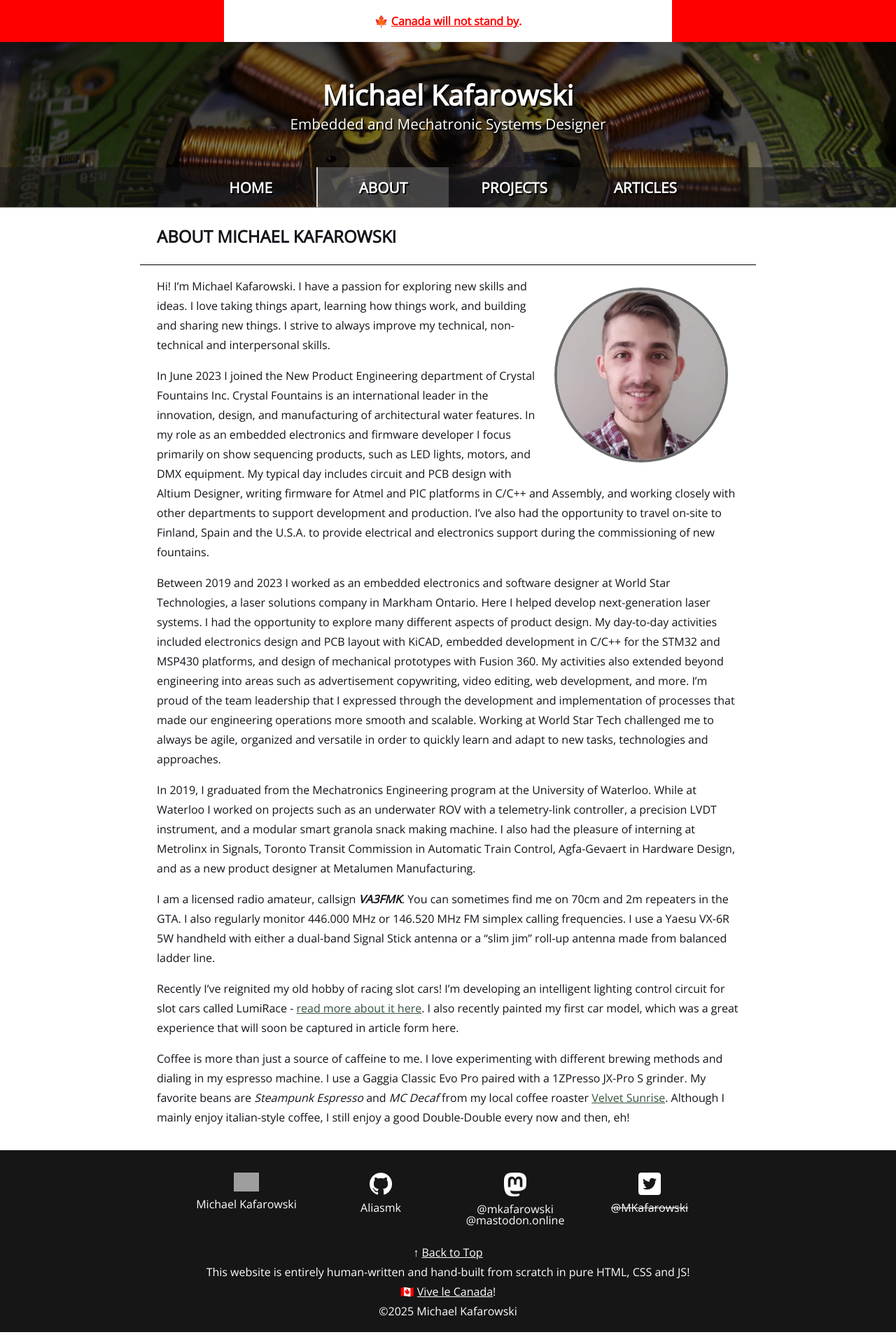
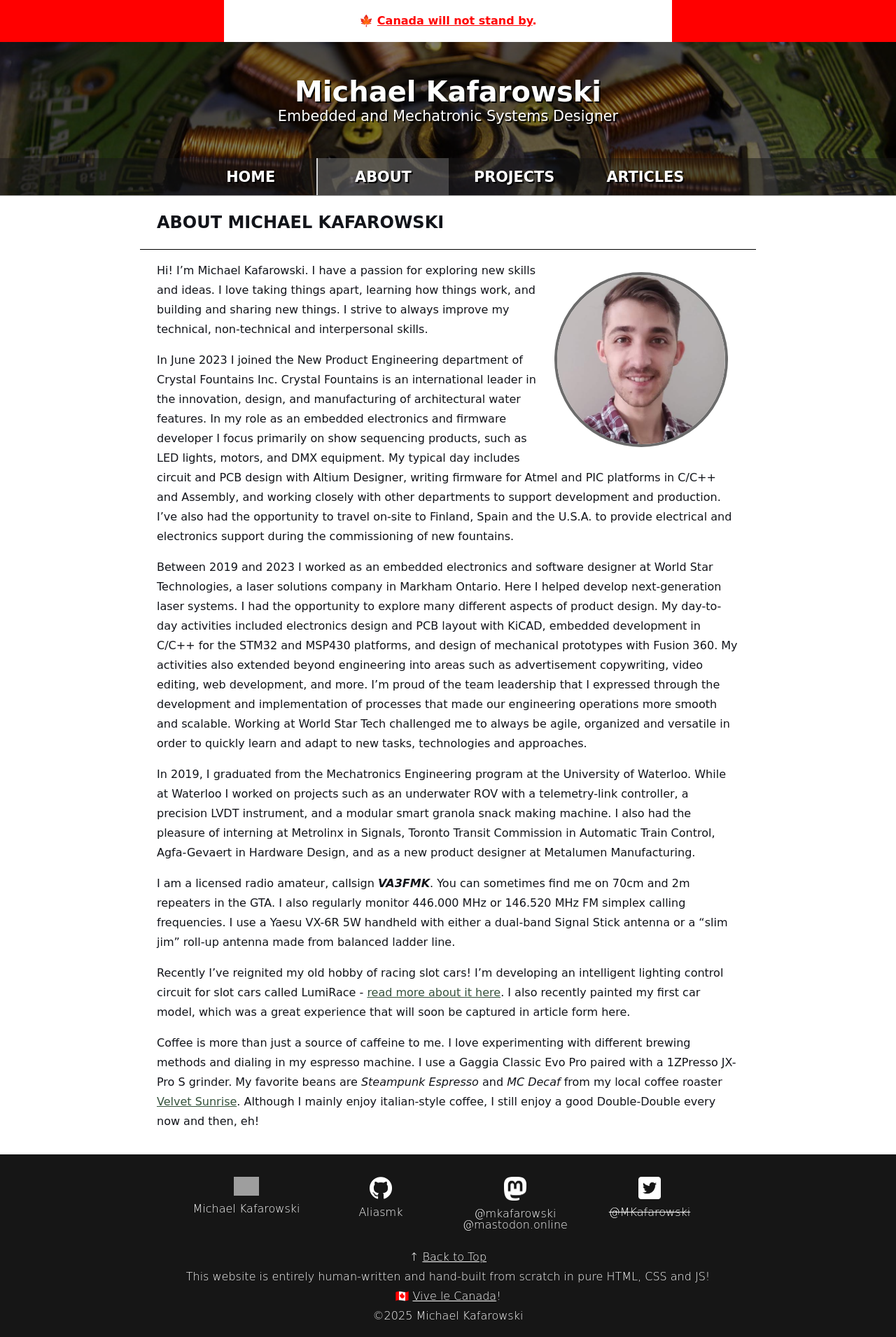
Before and after one commit to Aliasmk/aliasmk.github.io, a Jekyll site: the page built from about.md, in a window 1280 px wide. Shown: the whole page at 70% size. Built offline with Jekyll 4.4.1, drawn with Linux system fonts in a browser that asks for light colours; grey boxes are pictures that could not be loaded.

Commit message:
Update main.scss
🤡

```diff
--- a/_sass/main.scss
+++ b/_sass/main.scss
@@ -14,7 +14,7 @@ body {
   grid-template-rows: [notice]auto [header]auto [main]1fr [footer]auto;
   grid-template-columns: 100%;
 
-  font-family: 'Open Sans', sans-serif;
+  font-family:  "Comic Sans MS", "Comic Sans", cursive;
   color: rgb(18, 20, 26);
 }
 
```
